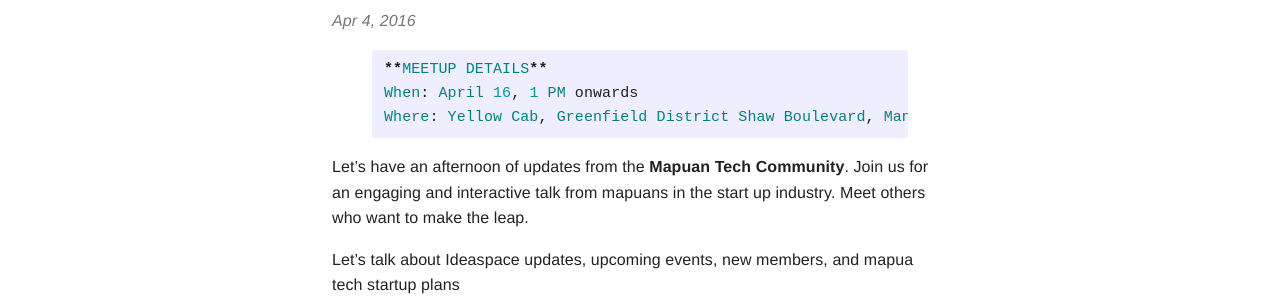
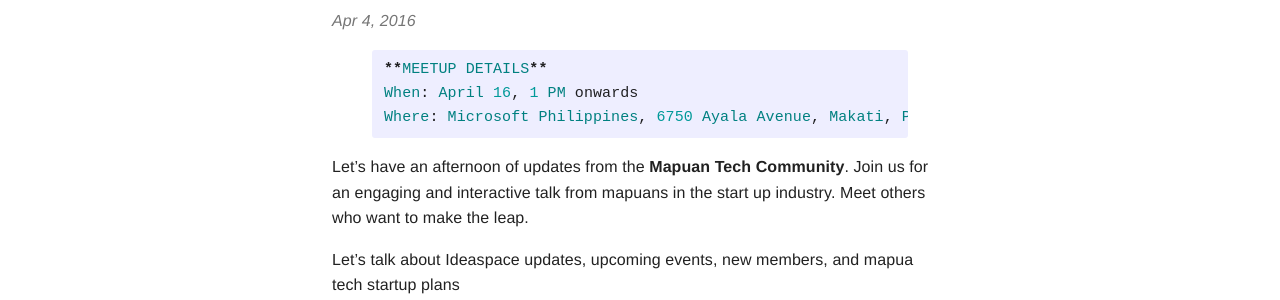
Before and after one commit to mapuantech/mapuantech.github.io, a Jekyll site: the page built from _posts/2016-04-04-third-mapuan-tech-startup-meetup.markdown, in a window 1280 px wide. Shown: the part 290-590 px from the top of the page. Built offline with Jekyll 4.4.1, drawn with Linux system fonts in a browser that asks for light colours; some web fonts are replaced.

Commit message:
Change 3rd meetup venue

```diff
--- a/_posts/2016-04-04-third-mapuan-tech-startup-meetup.markdown
+++ b/_posts/2016-04-04-third-mapuan-tech-startup-meetup.markdown
@@ -8,7 +8,7 @@
 {% highlight ruby %}
 **MEETUP DETAILS**
 When: April 16, 1 PM onwards
-Where: Yellow Cab, Greenfield District Shaw Boulevard, Mandaluyong
+Where: Microsoft Philippines, 6750 Ayala Avenue, Makati, Philippines
 {% endhighlight %}
 
 Let's have an afternoon of updates from the **Mapuan Tech Community**.
```
